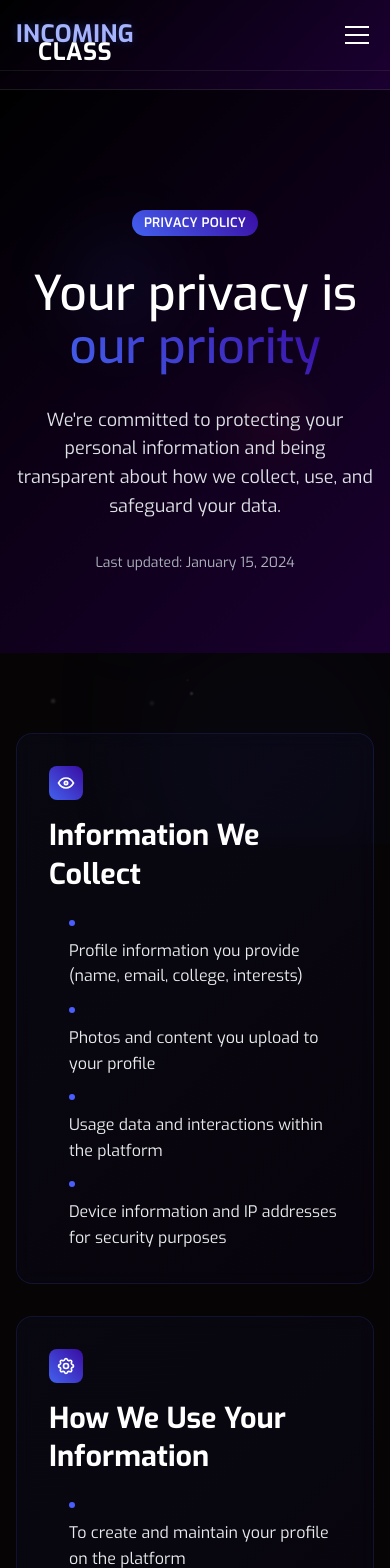
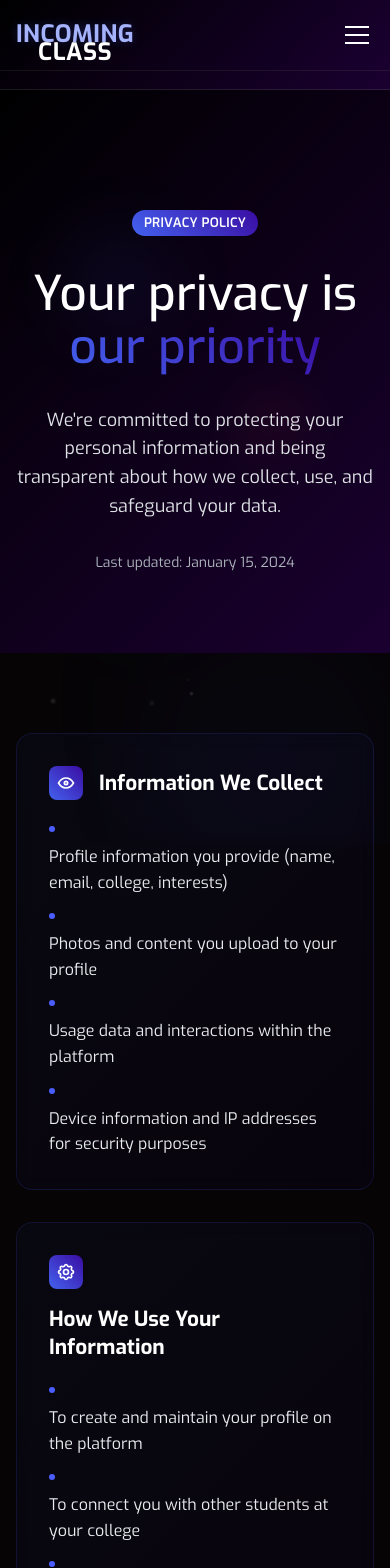
Before and after one commit to algertc/incoming-class-fe, a React (Vite) app: page /privacy in a window 390 px wide. Shown: the top 1568 px of the page. Built offline with nearby package versions, Linux system fonts and the light colour scheme; no server answers; a web font is replaced by a local one.

Commit message:
fixed some respnivisenss issues

```diff
--- a/src/features/about/AboutPage.tsx
+++ b/src/features/about/AboutPage.tsx
@@ -300,11 +300,14 @@ const AboutPage: React.FC = () => {
                   }}
                 >
                   <Text
-                    size="2.5rem"
                     fw={700}
                     variant="gradient"
                     gradient={{ from: "#4361ee", to: "#3a0ca3" }}
                     mb="xs"
+                    style={{
+                      fontSize: "clamp(1.5rem, 4vw, 2.5rem)",
+                      lineHeight: 1.2
+                    }}
                   >
                     {stat.number}
                   </Text>
--- a/src/features/privacy/PrivacyPage.tsx
+++ b/src/features/privacy/PrivacyPage.tsx
@@ -246,7 +246,10 @@ const PrivacyPage: React.FC = () => {
                 }}
               >
                 <Stack gap="lg">
-                  <Group align="center">
+                  <Group align="center" gap="md" style={{
+                    flexDirection: "row",
+                    justifyContent: "flex-start"
+                  }}>
                     <ThemeIcon
                       size="lg"
                       radius="md"
@@ -255,12 +258,19 @@ const PrivacyPage: React.FC = () => {
                     >
                       <section.icon size={20} />
                     </ThemeIcon>
-                    <Title order={2} c={theme.white} style={{ fontSize: "1.8rem" }}>
+                    <Title
+                      order={2}
+                      c={theme.white}
+                      style={{
+                        fontSize: "clamp(1.3rem, 3vw, 1.8rem)",
+                        textAlign: "left"
+                      }}
+                    >
                       {section.title}
                     </Title>
                   </Group>
 
-                  <Stack gap="sm" pl="lg">
+                  <Stack gap="sm" style={{ paddingLeft: "0" }}>
                     {section.content.map((item, itemIndex) => (
                       <Group key={itemIndex} align="flex-start" gap="sm">
                         <Box
@@ -273,7 +283,14 @@ const PrivacyPage: React.FC = () => {
                             flexShrink: 0
                           }}
                         />
-                        <Text c="gray.2" size="md" style={{ lineHeight: 1.6 }}>
+                        <Text
+                          c="gray.2"
+                          size="md"
+                          style={{
+                            lineHeight: 1.6,
+                            textAlign: "left"
+                          }}
+                        >
                           {item}
                         </Text>
                       </Group>
```
